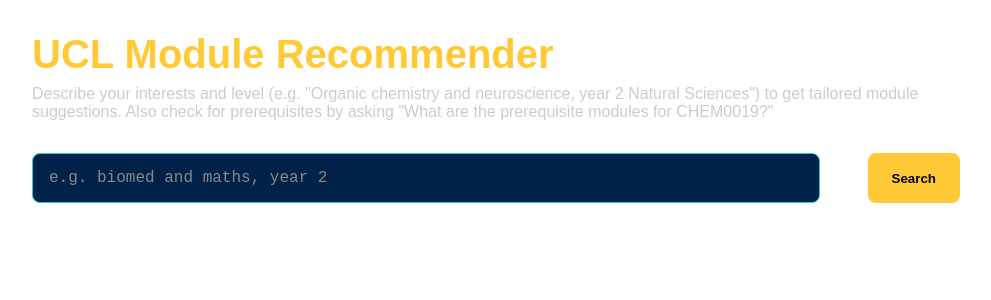
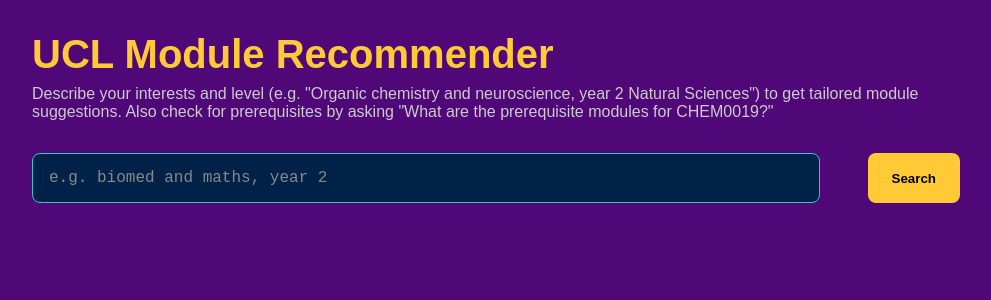
Before and after one commit to VedhRKannan/ucl-mods, a Next.js app in the folder ucl-module-recs/: page / in a window 1280 px wide. Shown: the top 300 px of the page, without its empty margins (144-1135 px from the left). Built offline with nearby package versions, Linux system fonts and the light colour scheme.

Commit message:
why didn't i do this to begin with...

```diff
--- a/ucl-module-recs/src/app/globals.css
+++ b/ucl-module-recs/src/app/globals.css
@@ -40,3 +40,8 @@ a {
     color-scheme: dark;
   }
 }
+
+body,
+main {
+  background: #500778; /* Purple / Vibrant */
+}
--- a/ucl-module-recs/src/app/page.module.css
+++ b/ucl-module-recs/src/app/page.module.css
@@ -114,9 +114,3 @@
   font-size: 0.95rem;
   color: #222;
 }
-
-/* Overall background (e.g. set in <main>) */
-.root :global(body),
-.root :global(main) {
-  background: #500778;
-}
```
